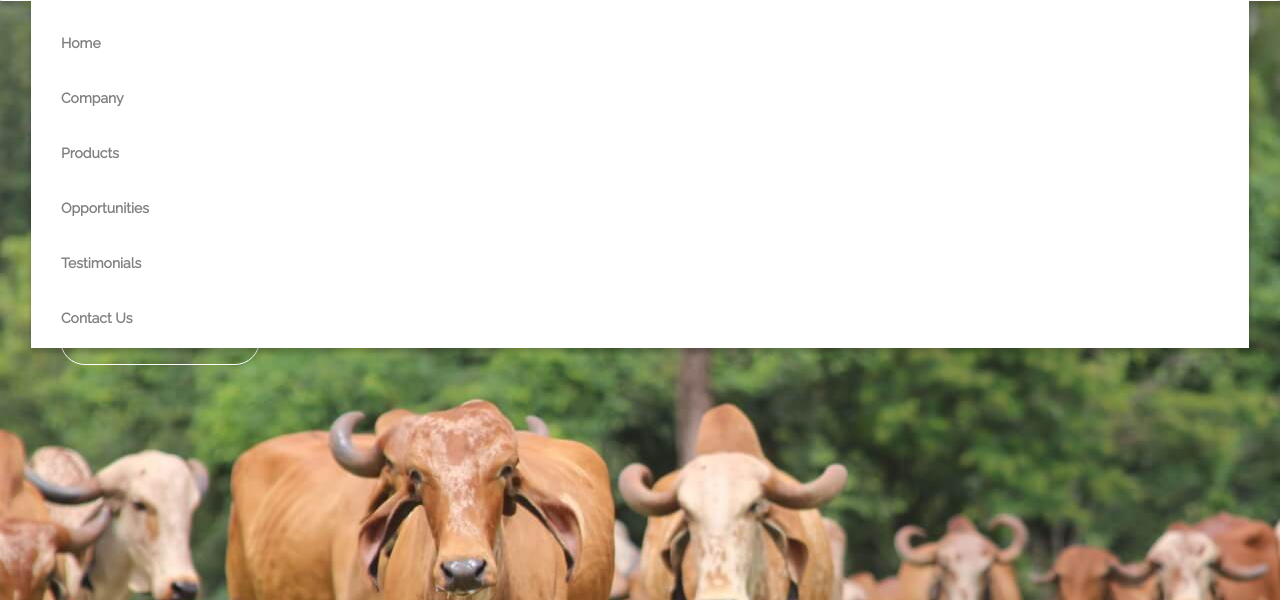
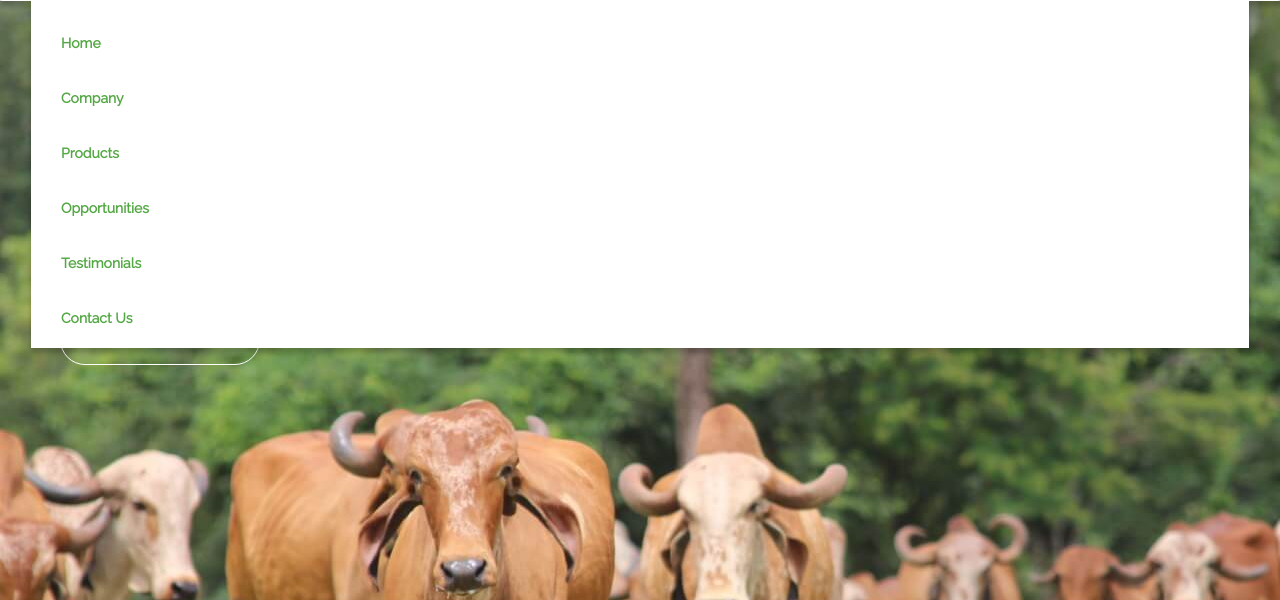
Before and after one commit to srkarthikg/moringo, a PHP site: page / in a window 1280 px wide, after a click that opens the changed part. Shown: the part 99-699 px from the top of the page. Run offline with PHP 8.4, Linux system fonts and the light colour scheme.

Commit message:
Update style.css

```diff
--- a/style/style.css
+++ b/style/style.css
@@ -19,7 +19,7 @@ body {
 }
 .navbar-nav > li > a {
   margin-top: 15px;
-  color: grey;
+  color: #53a843;
   font-weight: 600;
 }
 .navbar img {
```
